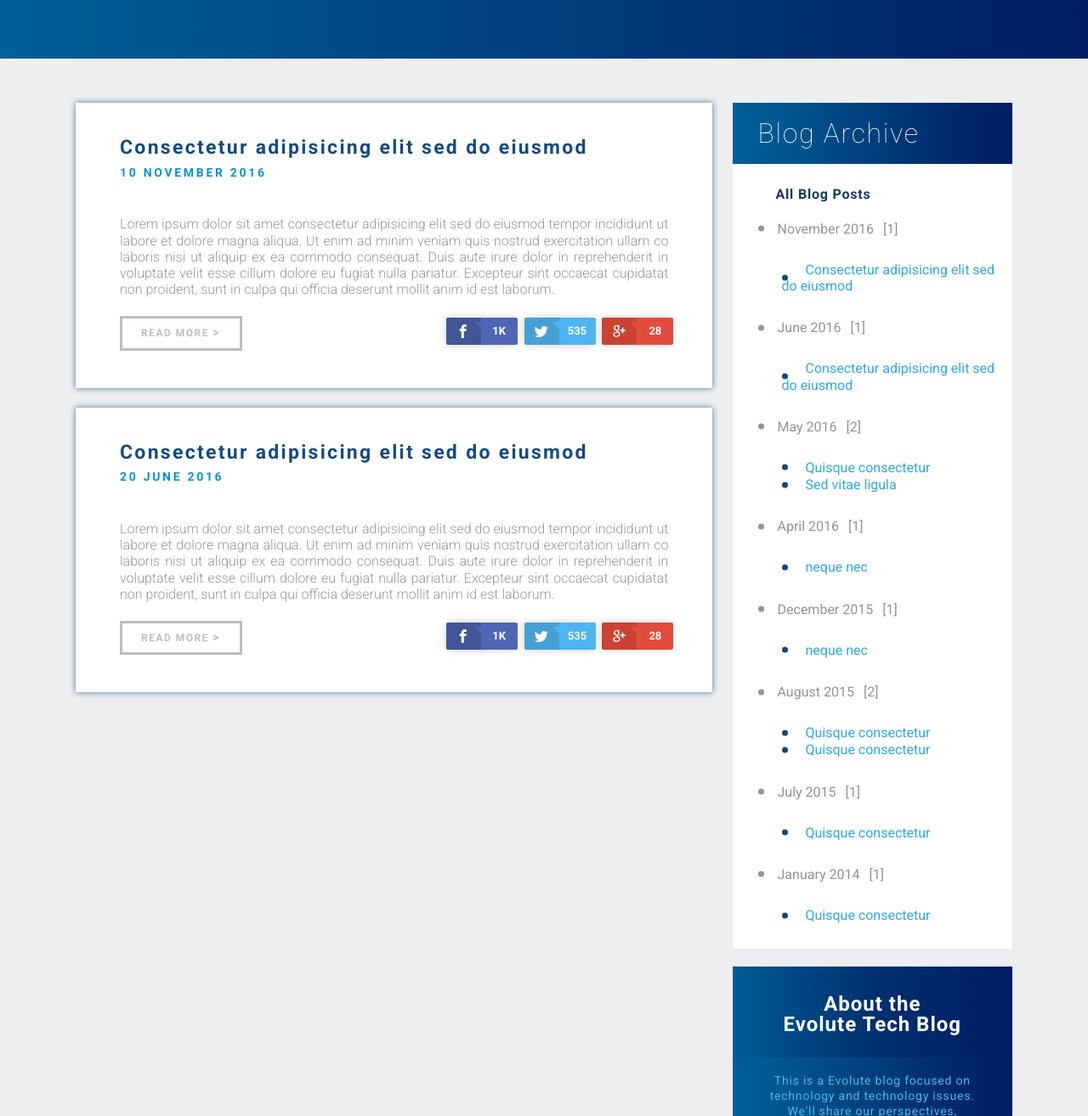
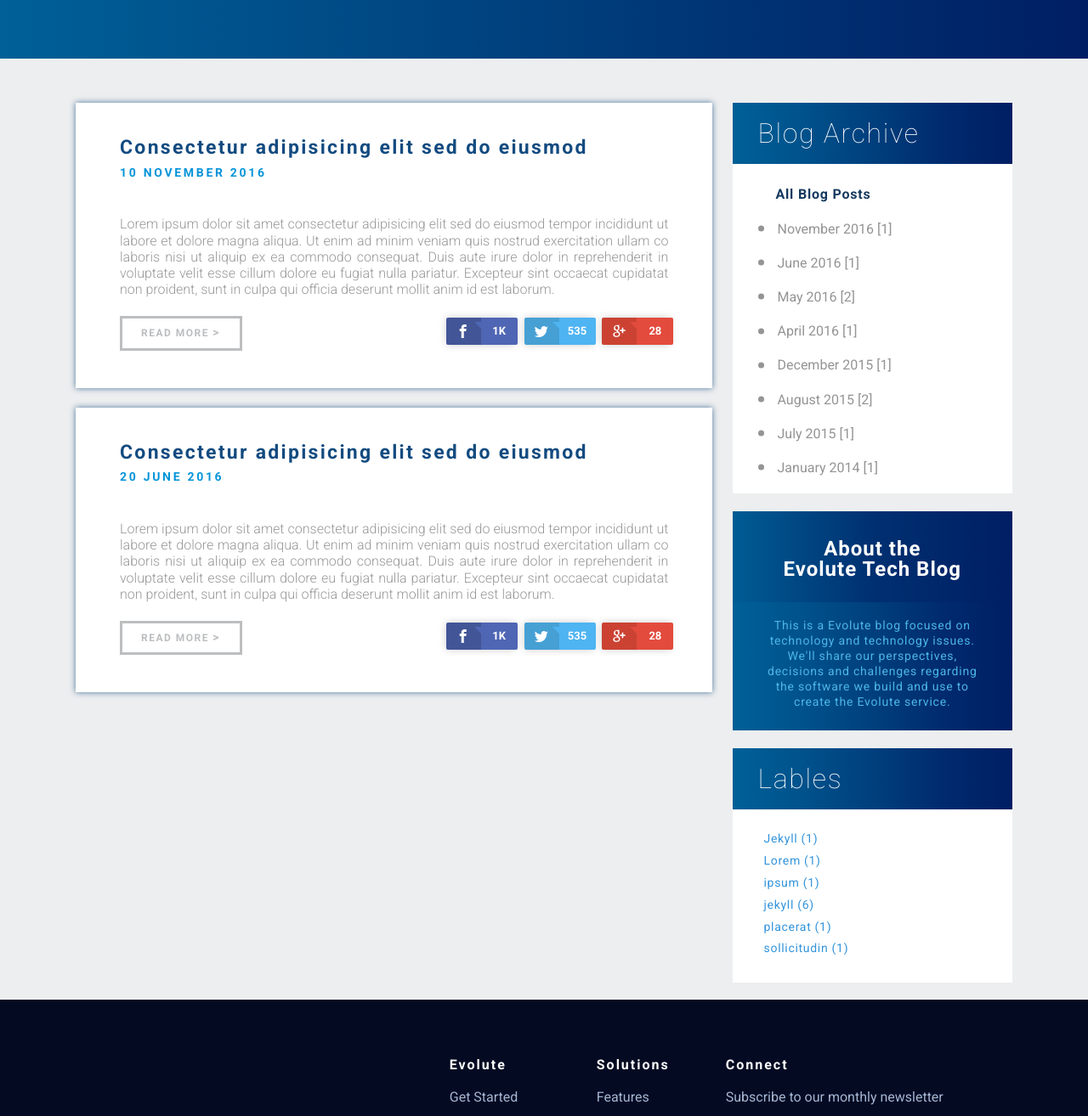
Before and after one commit to nyutka/evolute, a Jekyll site: the page built from my-blog.html, in a window 1280 px wide and 1400 px high, scrolled down 303 px, cut to the strip 0-1314 px from the top of the window. Shown: the whole strip at 85% size. Built offline with Jekyll 4.4.1, drawn with Linux system fonts in a browser that asks for light colours; nearby versions of some CDN libraries; some web fonts are replaced.

```diff
--- a/_posts/2016-05-20-lorem.markdown
+++ b/_posts/2016-05-20-lorem.markdown
@@ -5,4 +5,4 @@
 tags: Lorem ipsum sollicitudin
 author: D. Lorem
 ---
-Lorem ipsum dolor sit amet, consectetur adipiscing elit. Vivamus imperdiet nibh quis leo blandit imperdiet. Quisque consectetur, leo mattis eleifend congue, diam ipsum hendrerit justo, id congue msollicitudin. Cras dolor nibh, aliquam quis ultricies accumsan, feugiat ac ligula. Donec in sapien blandit, sollicitudin leo at, congue nulla. Sed in purus finibus, volutpat erat in, auctor mi. Nunc quis porttitor nulla. Quisque aliquam mi nisi, eget sagittis quam scelerisque nec. Sed a congue elit. Sed viverra iaculis leo, sit amet lacinia leo venenatis nec. Ut dapibus mauris augue. Donec porta enim ut viverra luctus. Quisque sed purus finibus, laoreet urna nec, malesuada est.
+Lorem ipsum dolor sit amet, consectetur adipiscing elit. Vivamus imperdiet nibh quis leo blandit imperdiet. Quisque consectetur, leo mattis eleifend congue, diam ipsum hendrerit justo, id congue mauris nunc ut nibh. Nunc iaculis dui nisi. Phasellus at venenatis quam. Vivamus pharetra cursus neque nec finibus. Integer tincidunt est et lectus tincidunt, vitae consectetur est sollicitudin. Cras dolor nibh, aliquam quis ultricies accumsan, feugiat ac ligula. Donec in sapien blandit, sollicitudin leo at, congue nulla. Sed in purus finibus, volutpat erat in, auctor mi. Nunc quis porttitor nulla. Quisque aliquam mi nisi, eget sagittis quam scelerisque nec. Sed a congue elit. Sed viverra iaculis leo, sit amet lacinia leo venenatis nec. Ut dapibus mauris augue. Donec porta enim ut viverra luctus. Quisque sed purus finibus, laoreet urna nec, malesuada est.
--- a/my-blog.html
+++ b/my-blog.html
@@ -24,23 +24,13 @@
 					<h4>All Blog Posts</h4>
 
 					<ul class="side-list">
+					{% assign counter = 0 %}
 					{% for post in site.posts %}
 						{% assign thisyear = post.date | date: "%B %Y" %}
 						{% assign prevyear = post.previous.date | date: "%B %Y" %}
 						{% assign counter = counter | plus: 1 %}
-
 						{% if thisyear != prevyear %}
-						<li class="archive"><a>{{ thisyear }}</a> <i class="fa fa-cube"></i>
-						  [{{counter }}]</li>
-						<li>
-							<ul class="subside-list">
-								{% assign fli = forloop.index | minus: counter %}
-								{% for post in site.posts limit: counter offset: fli %}
-									<li><a href="{{ post.url }}">{{ post.title }}</a>
-								</li>
-								{% endfor %}
-							</ul>
-						</li>
+						<li><a href="/archive/#{{ post.date | date:"%Y %b" }}">{{ thisyear }} [{{ counter }}]</a></li>
 						{% assign counter = 0 %}
 						{% endif %}
 					{% endfor %}
```
Also changed, not shown: _layouts/archive.html (deleted, +0 -25 lines).
